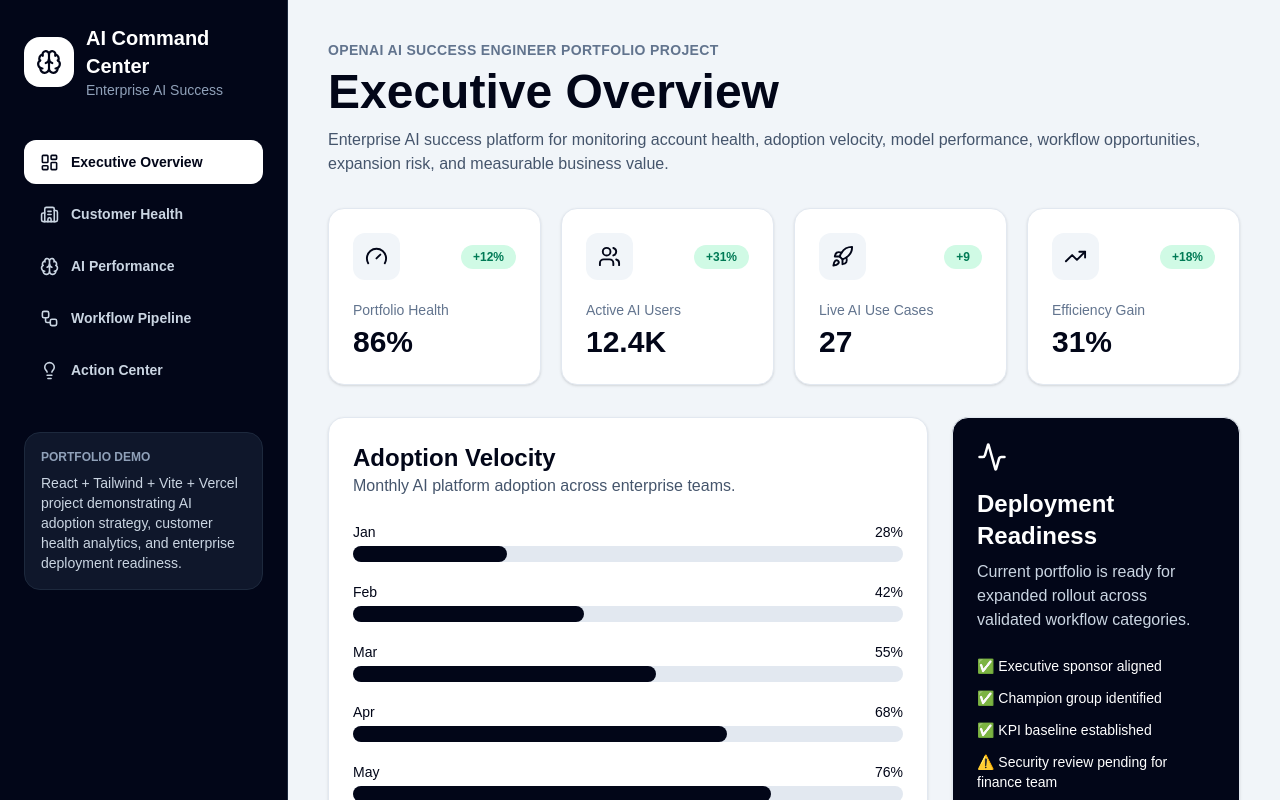
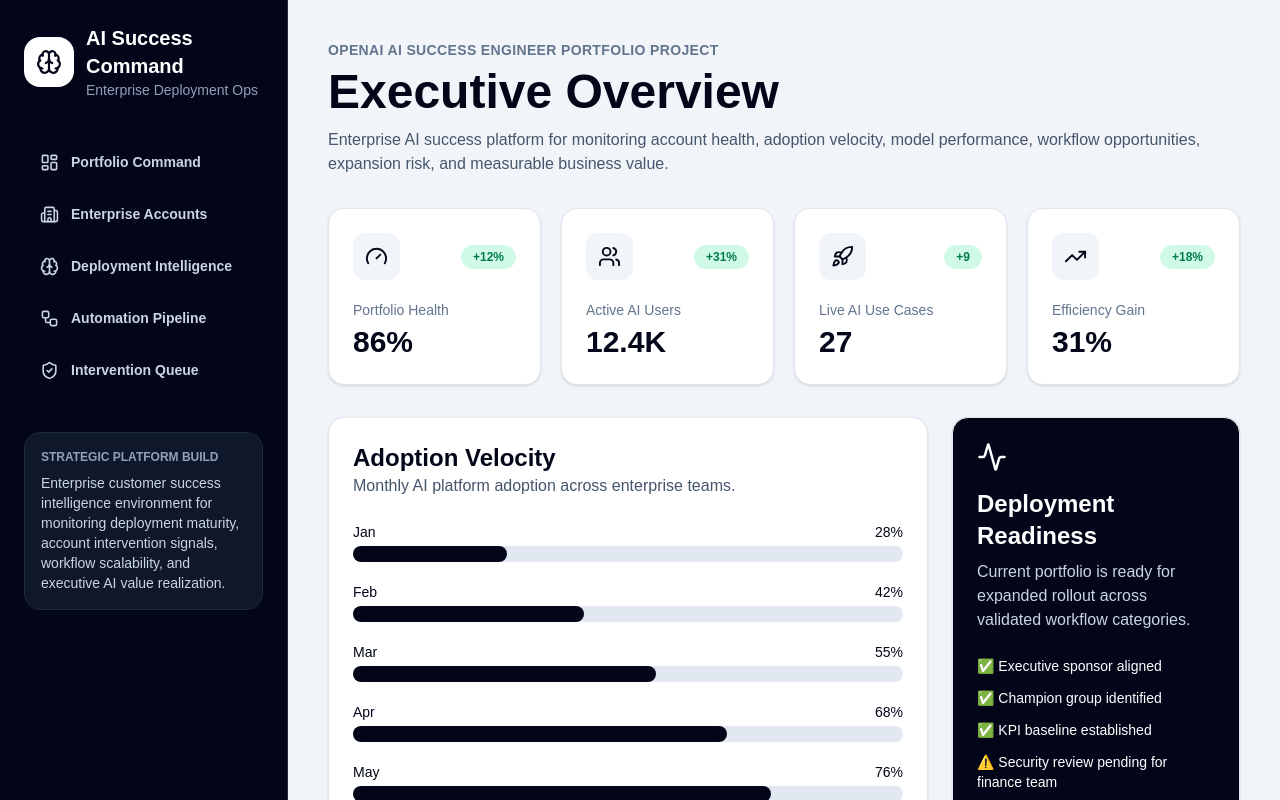
Before and after one commit to jtorres507-rgb/openai-ai-command-dashboard, a React (Vite) app: page / in a window 1280 px wide. Shown: the top 800 px of the page. Built offline with nearby package versions, Linux system fonts and the light colour scheme.

Commit message:
V2 executive architecture updates and enterprise navigation refactor

```diff
--- a/src/App.jsx
+++ b/src/App.jsx
@@ -20,14 +20,14 @@ import {
   Workflow,
 } from "lucide-react";
 
-const executiveMetrics = [
+const executivePortfolioKPIs = [
   { title: "Portfolio Health", value: "86%", change: "+12%", icon: Gauge },
   { title: "Active AI Users", value: "12.4K", change: "+31%", icon: Users },
   { title: "Live AI Use Cases", value: "27", change: "+9", icon: Rocket },
   { title: "Efficiency Gain", value: "31%", change: "+18%", icon: TrendingUp },
 ];
 
-const adoption = [
+const adoptionVelocity = [
   { label: "Jan", value: 28 },
   { label: "Feb", value: 42 },
   { label: "Mar", value: 55 },
@@ -36,7 +36,7 @@ const adoption = [
   { label: "Jun", value: 84 },
 ];
 
-const customers = [
+const enterpriseAccounts = [
   {
     name: "Enterprise Logistics Co.",
     owner: "Customer Success",
@@ -79,14 +79,14 @@ const customers = [
   },
 ];
 
-const workflowPipeline = [
+const deploymentPrograms = [
   { name: "Support Ticket Triage", status: "Production", savings: "340 hrs/mo", roi: "High" },
   { name: "Knowledge Assistant", status: "Pilot", savings: "180 hrs/mo", roi: "Medium" },
   { name: "Document Review", status: "Security Review", savings: "420 hrs/mo", roi: "High" },
   { name: "Sales Call Summaries", status: "Production", savings: "210 hrs/mo", roi: "Medium" },
 ];
 
-const actionItems = [
+const interventionQueue = [
   {
     severity: "High",
     title: "Finance team adoption below threshold",
@@ -126,12 +126,12 @@ function Pill({ value }) {
 
 function Sidebar({ activePage, setActivePage }) {
   const links = [
-    { name: "Executive Overview", icon: LayoutDashboard },
-    { name: "Customer Health", icon: Building2 },
-    { name: "AI Performance", icon: Brain },
-    { name: "Workflow Pipeline", icon: Workflow },
-    { name: "Action Center", icon: Lightbulb },
-  ];
+    { name: "Portfolio Command", icon: LayoutDashboard },
+    { name: "Enterprise Accounts", icon: Building2 },
+    { name: "Deployment Intelligence", icon: Brain },
+    { name: "Automation Pipeline", icon: Workflow },
+    { name: "Intervention Queue", icon: ShieldCheck },
+];
 
   return (
     <aside className="hidden min-h-screen w-72 border-r border-slate-800 bg-slate-950 p-6 text-white lg:block">
@@ -140,8 +140,8 @@ function Sidebar({ activePage, setActivePage }) {
           <Brain size={26} />
         </div>
         <div>
-          <h1 className="text-xl font-bold">AI Command Center</h1>
-          <p className="text-sm text-slate-400">Enterprise AI Success</p>
+          <h1 className="text-xl font-bold">AI Success Command</h1>
+          <p className="text-sm text-slate-400">Enterprise Deployment Ops</p>
         </div>
       </div>
 
@@ -166,10 +166,10 @@ function Sidebar({ activePage, setActivePage }) {
       </nav>
 
       <div className="mt-10 rounded-2xl border border-slate-800 bg-slate-900 p-4">
-        <p className="text-xs font-semibold uppercase text-slate-400">Portfolio Demo</p>
+        <p className="text-xs font-semibold uppercase text-slate-400">Strategic Platform Build</p>
         <p className="mt-2 text-sm text-slate-300">
-          React + Tailwind + Vite + Vercel project demonstrating AI adoption strategy,
-          customer health analytics, and enterprise deployment readiness.
+              Enterprise customer success intelligence environment for monitoring deployment maturity,
+              account intervention signals, workflow scalability, and executive AI value realization.
         </p>
       </div>
     </aside>
@@ -211,7 +211,7 @@ function ExecutiveOverview() {
   return (
     <>
       <div className="grid gap-5 md:grid-cols-2 xl:grid-cols-4">
-        {executiveMetrics.map((item) => (
+      {executivePortfolioKPIs.map((item) => (
           <MetricCard key={item.title} {...item} />
         ))}
       </div>
@@ -221,7 +221,7 @@ function ExecutiveOverview() {
           <h2 className="text-2xl font-bold">Adoption Velocity</h2>
           <p className="text-slate-600">Monthly AI platform adoption across enterprise teams.</p>
           <div className="mt-6 space-y-5">
-            {adoption.map((item) => (
+            {adoptionVelocity.map((item) => (
               <ProgressBar key={item.label} label={item.label} value={item.value} />
             ))}
           </div>
@@ -285,7 +285,7 @@ function CustomerHealth() {
           </tr>
         </thead>
         <tbody className="text-sm">
-          {customers.map((customer) => (
+          {enterpriseAccounts.map((customer) => (
             <tr key={customer.name} className="border-b last:border-0">
               <td className="py-4 font-semibold">{customer.name}</td>
               <td>{customer.owner}</td>
@@ -364,7 +364,7 @@ function WorkflowPipeline() {
       </p>
 
       <div className="mt-6 grid gap-4">
-        {workflowPipeline.map((workflow) => (
+        {deploymentPrograms.map((workflow) => (
           <div
             key={workflow.name}
             className="grid gap-4 rounded-xl border border-slate-200 p-5 md:grid-cols-4 md:items-center"
@@ -405,7 +405,7 @@ function ActionCenter() {
         </div>
 
         <div className="mt-5 space-y-4">
-          {actionItems.map((item) => (
+          {interventionQueue.map((item) => (
             <div key={item.title} className="rounded-xl border border-slate-200 bg-slate-50 p-4">
               <div className="mb-2">
                 <Pill value={item.severity} />
@@ -424,11 +424,11 @@ export default function App() {
   const [activePage, setActivePage] = useState("Executive Overview");
 
   const renderPage = () => {
-    if (activePage === "Customer Health") return <CustomerHealth />;
-    if (activePage === "AI Performance") return <AIPerformance />;
-    if (activePage === "Workflow Pipeline") return <WorkflowPipeline />;
-    if (activePage === "Action Center") return <ActionCenter />;
-    return <ExecutiveOverview />;
+    if (activePage === "Enterprise Accounts") return <CustomerHealth />;
+    if (activePage === "Deployment Intelligence") return <AIPerformance />;
+    if (activePage === "Automation Pipeline") return <WorkflowPipeline />;
+    if (activePage === "Intervention Queue") return <ActionCenter />;
+  return <ExecutiveOverview />;
   };
 
   return (
```
